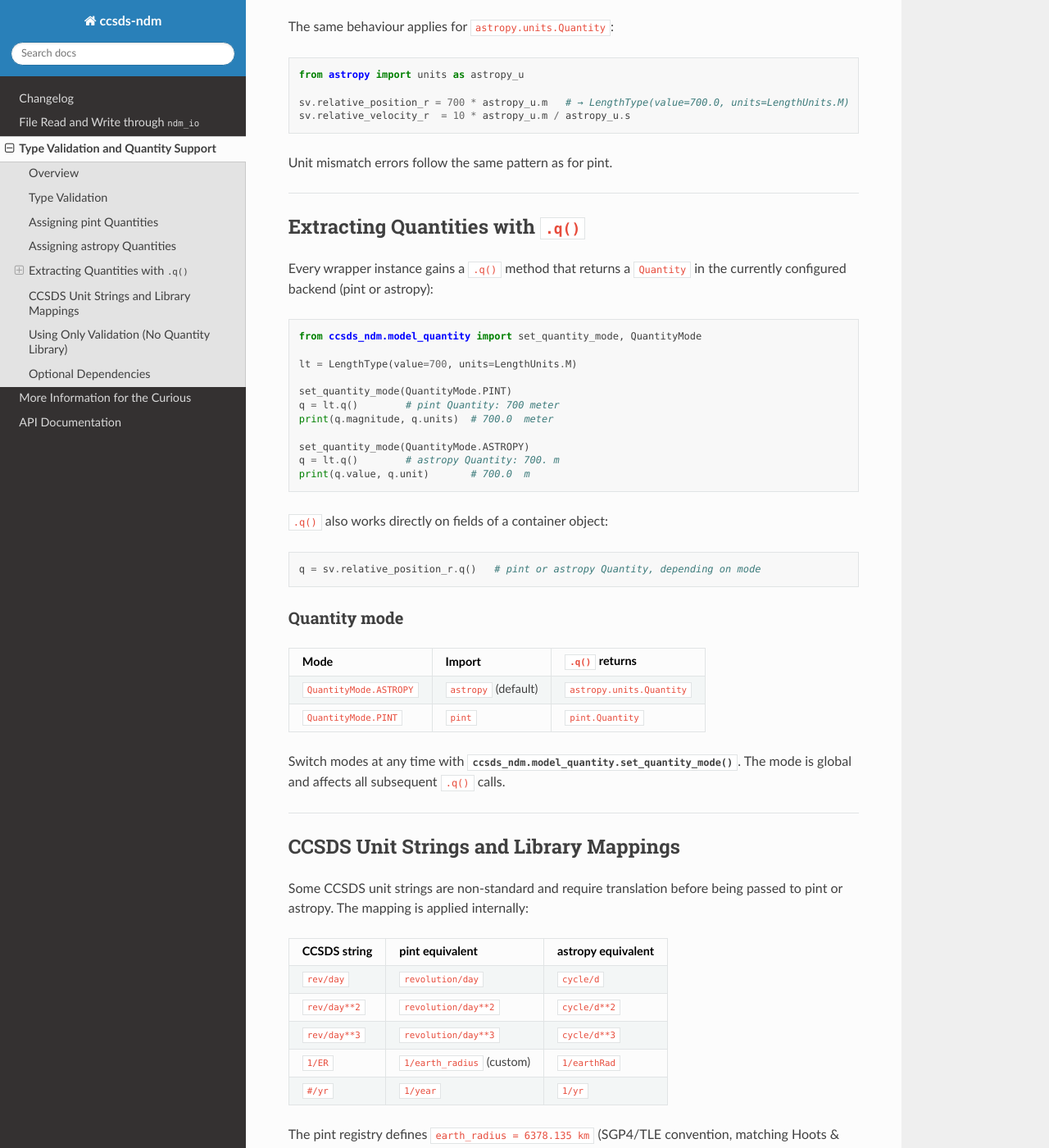
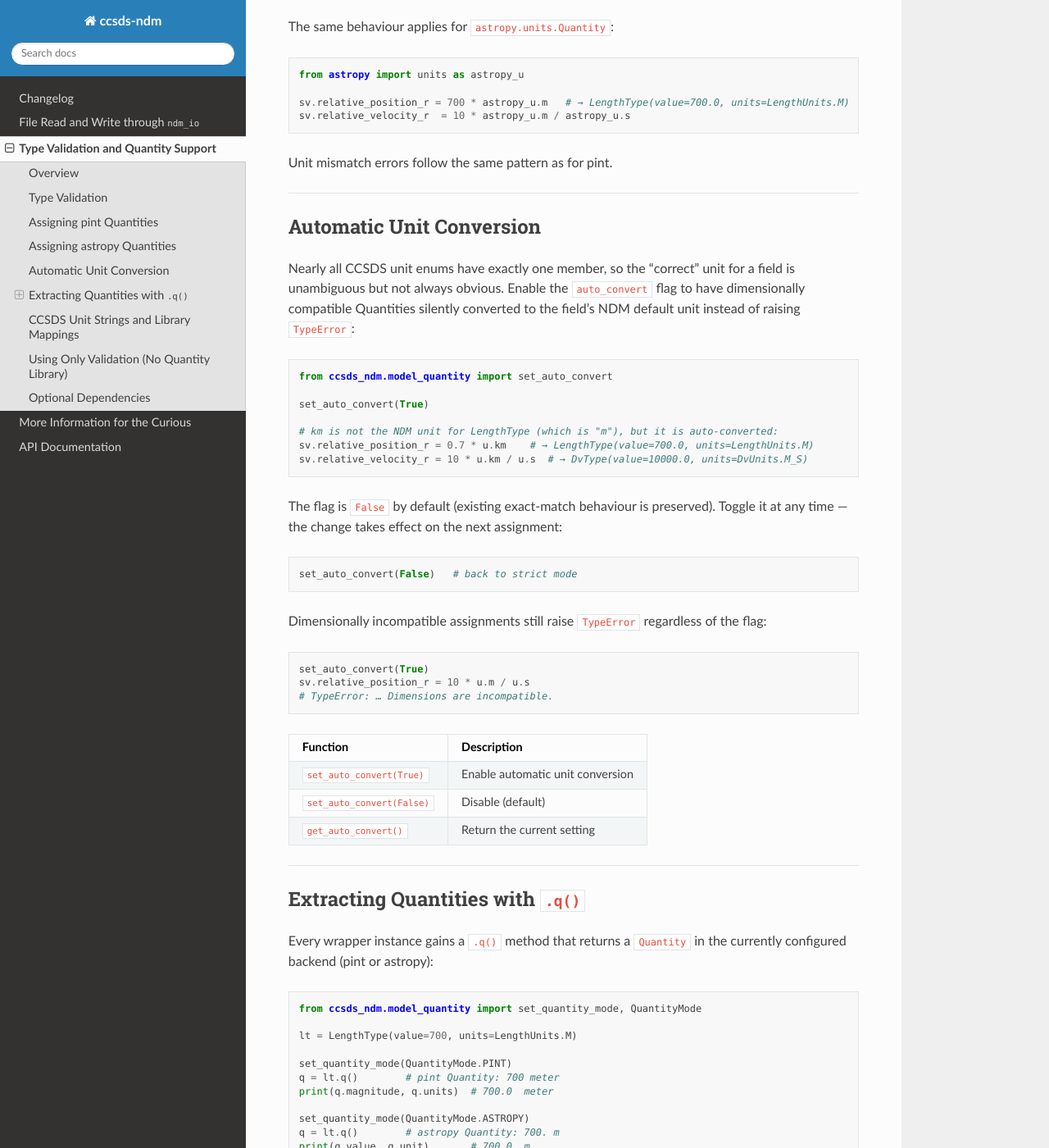
Before and after one commit to egemenimre/ccsds-ndm, a Sphinx documentation site: the page built from docs/quantity_and_validation.md, in a window 1280 px wide and 1400 px high, scrolled down 2280 px. Shown: the whole window at 82% size. Built offline with Sphinx 7.4.7 and the Read the Docs theme 3.1.0, drawn with Linux system fonts in a browser that asks for light colours; some of the changed text lies outside the part shown.

Commit message:
added the default unit conversion flag

````diff
--- a/docs/quantity_and_validation.md
+++ b/docs/quantity_and_validation.md
@@ -66,7 +66,7 @@ Validation applies at both assignment time and at constructor time (dataclass
 When `model_quantity` is active, a pint `Quantity` can be assigned directly to any
 wrapper-typed field.  The library matches the incoming unit against the accepted CCSDS
 unit strings for that field and wraps the value automatically — **no unit conversion is
-performed**.
+performed by default**.
 
 ```python
 import pint
@@ -119,6 +119,46 @@ sv.relative_velocity_r  = 10 * astropy_u.m / astropy_u.s
 ```
 
 Unit mismatch errors follow the same pattern as for pint.
+
+---
+
+## Automatic Unit Conversion
+
+Nearly all CCSDS unit enums have exactly one member, so the "correct" unit for a field
+is unambiguous but not always obvious.  Enable the `auto_convert` flag to have
+dimensionally compatible Quantities silently converted to the field's NDM default unit
+instead of raising `TypeError`:
+
+```python
+from ccsds_ndm.model_quantity import set_auto_convert
+
+set_auto_convert(True)
+
+# km is not the NDM unit for LengthType (which is "m"), but it is auto-converted:
+sv.relative_position_r = 0.7 * u.km    # → LengthType(value=700.0, units=LengthUnits.M)
+sv.relative_velocity_r = 10 * u.km / u.s  # → DvType(value=10000.0, units=DvUnits.M_S)
+```
+
+The flag is `False` by default (existing exact-match behaviour is preserved).  Toggle
+it at any time — the change takes effect on the next assignment:
+
+```python
+set_auto_convert(False)   # back to strict mode
+```
+
+Dimensionally incompatible assignments still raise `TypeError` regardless of the flag:
+
+```python
+set_auto_convert(True)
+sv.relative_position_r = 10 * u.m / u.s
+# TypeError: … Dimensions are incompatible.
+```
+
+| Function                  | Description                      |
+|---------------------------|----------------------------------|
+| `set_auto_convert(True)`  | Enable automatic unit conversion |
+| `set_auto_convert(False)` | Disable (default)                |
+| `get_auto_convert()`      | Return the current setting       |
 
 ---
 
````
